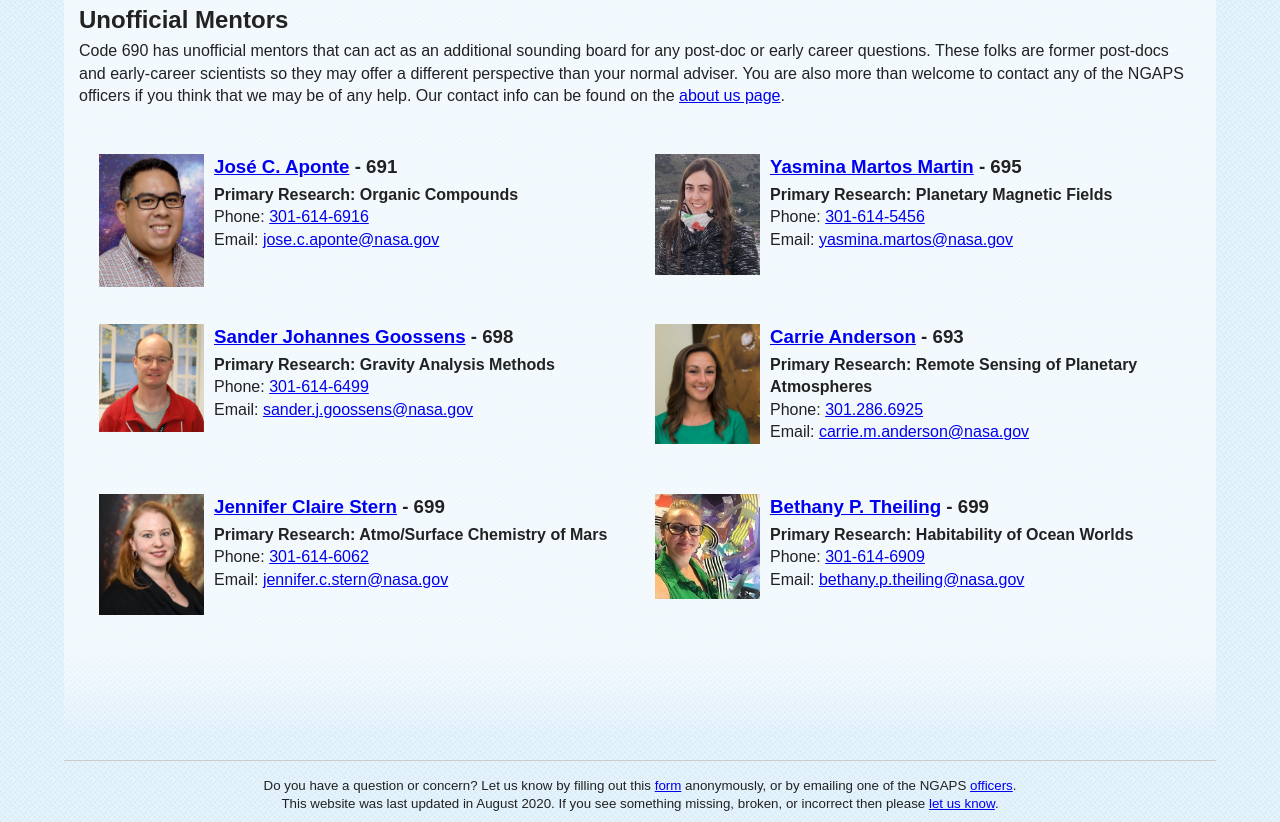
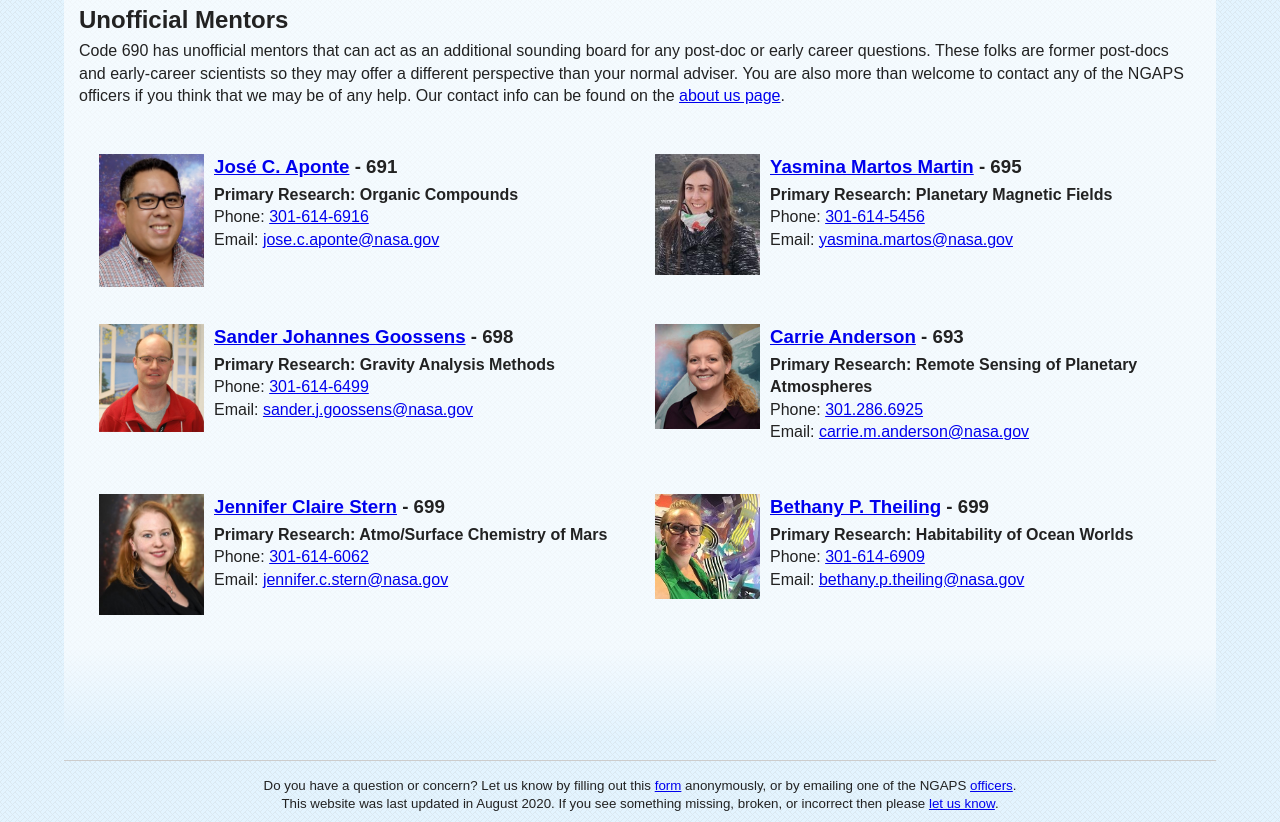
Before and after one commit to jrenaud90/NGAPS, a plain HTML site: page new/working.html in a window 1280 px wide. Shown: the part 1093-1915 px from the top of the page. Drawn offline with Linux system fonts and the light colour scheme.

Commit message:
missing mentor photo

```diff
--- a/new/working.html
+++ b/new/working.html
@@ -545,7 +545,7 @@
 
                         <li class="left_personal">
                             <div class="staff_img_container">
-                                <img src="photo/mentor/gina.jpg" alt="Carrie Anderson">
+                                <img src="photo/mentor/carrie.jpg" alt="Carrie Anderson">
                             </div>
                             <div class="staff_text_container">
                                 <h3><a href="https://science.gsfc.nasa.gov/sed/bio/carrie.m.anderson">Carrie Anderson</a> -
```
Also changed, not shown: new/photo/mentor/carrie.jpg (added).
